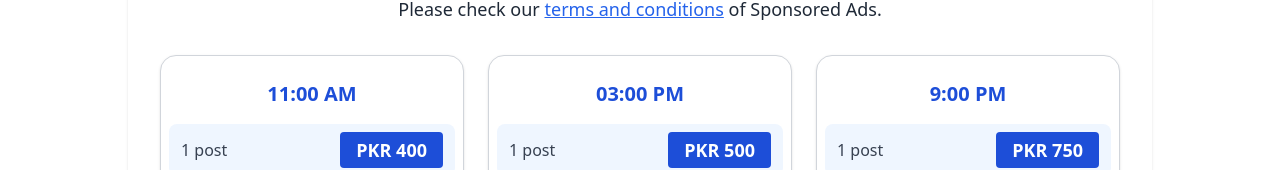
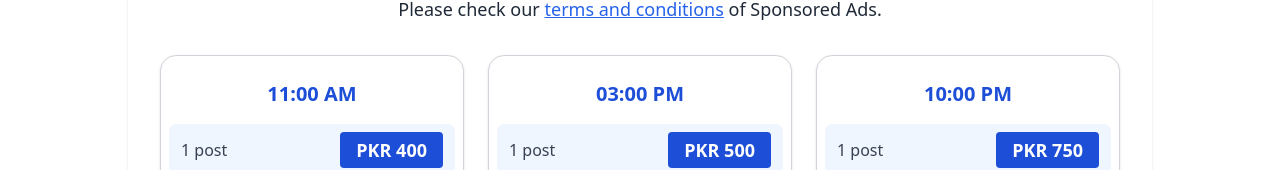
Before and after one commit to yahyaasaanretail-a11y/hrpp-next, a Next.js app: page /advertise-with-us in a window 1280 px wide. Shown: the part 365-535 px from the top of the page. Built offline with nearby package versions, Linux system fonts and the light colour scheme.

Commit message:
9 pm changed to 10 pm

```diff
--- a/components/AdvertiseWithUs.tsx
+++ b/components/AdvertiseWithUs.tsx
@@ -22,7 +22,7 @@ const slotPackages = [
     ]
   },
   {
-    time: "9:00 PM",
+    time: "10:00 PM",
     packages: [
       { posts: 1, price: "PKR 750 " },
       { posts: 3, price: "PKR 2,175", sub: "PKR 725 each" },
```
